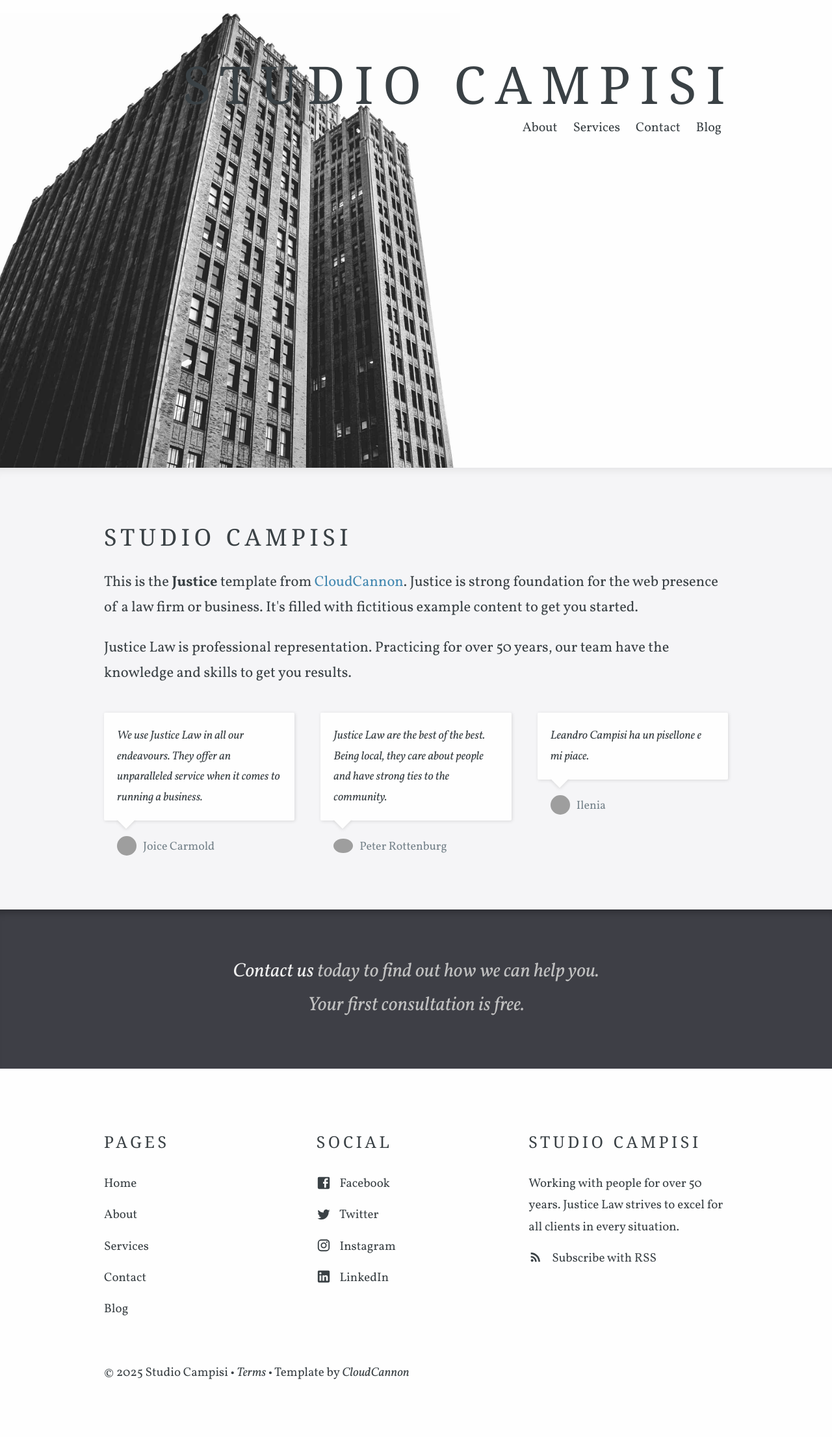
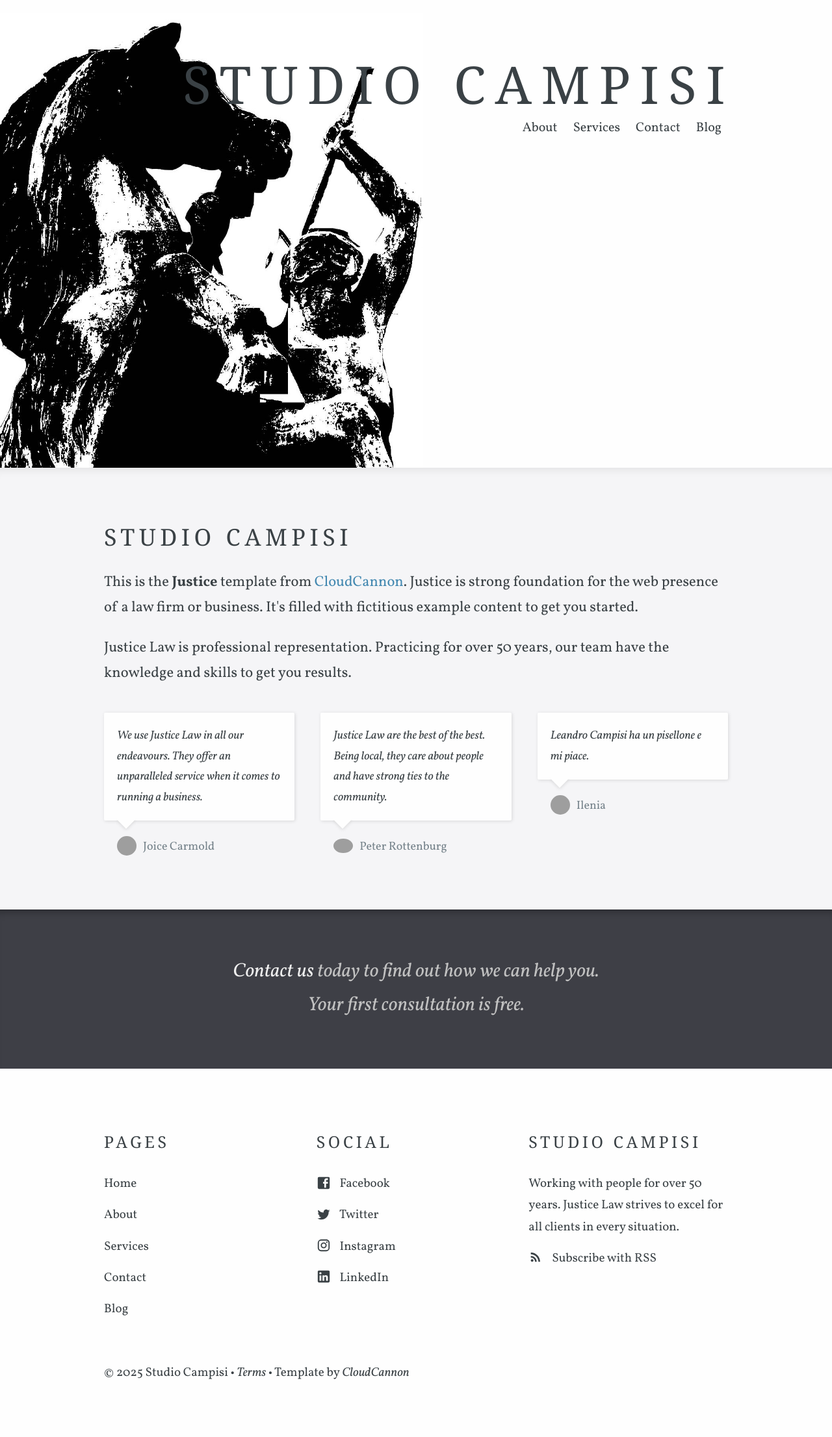
Before and after one commit to leandrocampisi/Cannon, a Jekyll site: the page built from index.html, in a window 1280 px wide. Shown: the whole page at 65% size. Built offline with Jekyll 4.4.1, drawn with Linux system fonts in a browser that asks for light colours; some web fonts are replaced; grey boxes are pictures that could not be loaded.

Commit message:
Update _config.yml

```diff
--- a/_config.yml
+++ b/_config.yml
@@ -37,8 +37,8 @@ defaults:
       path: ""
     values:
       layout: page
-      background_image_path: /uploads/building.jpg
-      image: /uploads/building.jpg
+      background_image_path: /uploads/cl.jpg
+      image: /uploads/cl.jpg
   -
     scope:
       path: ""
```
